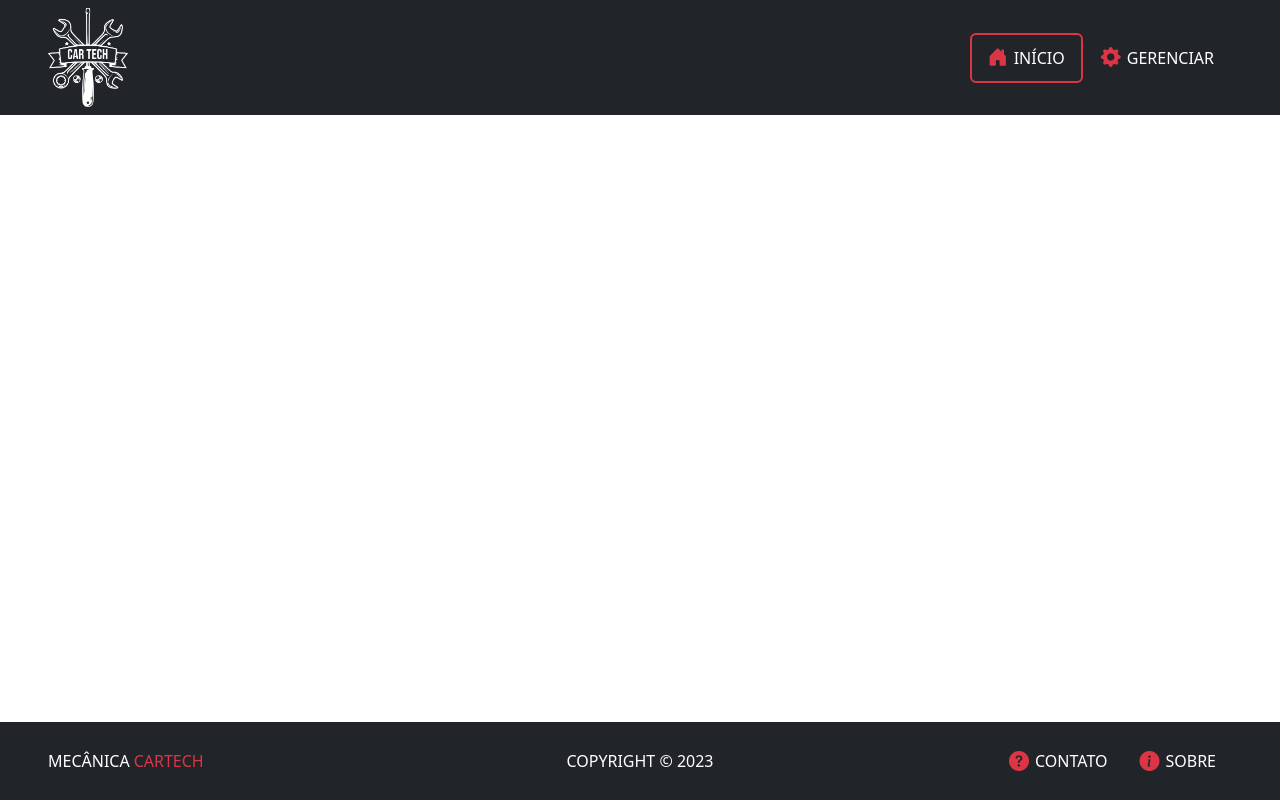
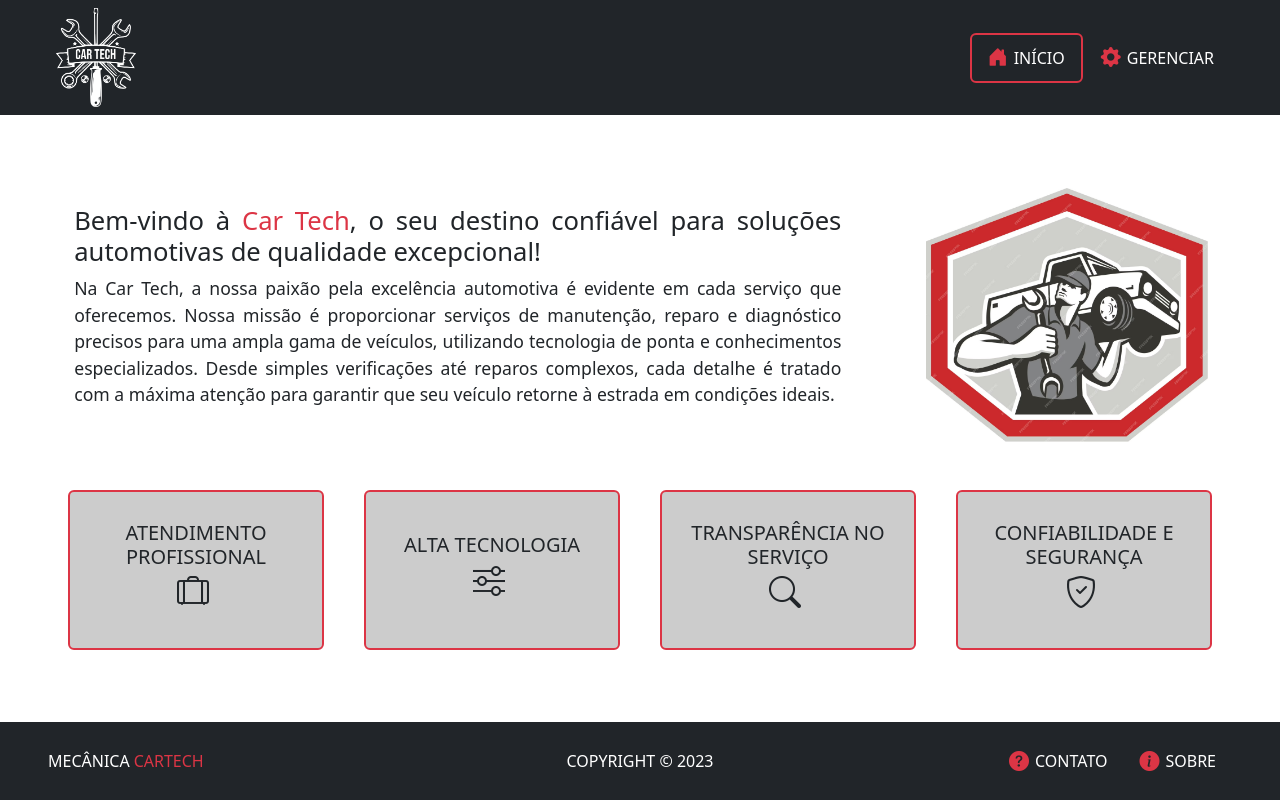
Before and after one commit to joaozanotti/CarTech, a PHP site: page / in a window 1280 px wide. Run offline with PHP 8.4, Linux system fonts and the light colour scheme.

Commit message:
Criando a estrutura e estilização da página inicial

```diff
--- a/control/funcoes.php
+++ b/control/funcoes.php
@@ -56,7 +56,7 @@ function criarIcone($titulo) {
 
 function criarLinks($titulo) {
     if ($titulo == "Home") {
-        return '<img src="../img/logobranca.png" alt="Logo da CarTech" width="80" class="py-2">
+        return '<img src="../img/logobranca.png" alt="Logo da CarTech" width="80" class="py-2 ms-2">
                 </a>
                 <ul class="nav col-12 col-lg-auto my-2 justify-content-center my-md-0 text-small">
                     <li class="border border-danger border-2 rounded-2">
@@ -73,7 +73,7 @@ function criarLinks($titulo) {
                     </li>
                 </ul>';
     } else {
-        return '<img src="../../img/logobranca.png" alt="Logo da CarTech" width="80" class="py-2">
+        return '<img src="../../img/logobranca.png" alt="Logo da CarTech" width="80" class="py-2 ms-2">
                 </a>
                 <ul class="nav col-12 col-lg-auto my-2 justify-content-center my-md-0 text-small">
                     <li class="border border-dark border-2">
--- a/view/cliente/gerenciar-cliente.php
+++ b/view/cliente/gerenciar-cliente.php
@@ -6,7 +6,7 @@ echo criaHeader("Clientes", 1);
 <main class="d-flex align-items-center justify-content-center flex-grow-1">
     <div class="text-center w-50">
         <h4>Selecione uma funcionalidade:</h4>
-        <a href="./cadastro-cliente.php" class="btn btn-secondary">Cadastrar cliente</a>
+        <a href="./cadastro-cliente.php" class="btn btn-secondary">Cadastrar clientes</a>
         <a href="./listagem-cliente.php" class="btn btn-secondary">Listar clientes</a>
         <a href="./filtro-cliente.php" class="btn btn-secondary">Filtrar clientes</a>
     </div>
--- a/view/index.php
+++ b/view/index.php
@@ -2,5 +2,46 @@
 require_once '../control/funcoes.php';
 
 echo criaHeader("Home");
+?>
+<main class="d-flex flex-column align-items-center justify-content-center flex-grow-1">
+    <div class="info row align-items-center justify-content-center w-100 mt-5 mb-4">
+        <div class="texto col-8 d-flex flex-column align-items-end">
+            <div style="width: 92.5%;">
+                <h5 style="font-size: 1.6em; text-align:justify;">Bem-vindo à <span class="text-danger">Car Tech</span>, o seu destino confiável para soluções automotivas de qualidade excepcional!</h5>
+                <p style="font-size: 1.10em; text-align:justify;">Na Car Tech, a nossa paixão pela excelência automotiva é evidente em cada serviço que oferecemos. Nossa missão é proporcionar serviços de manutenção, reparo e diagnóstico precisos para uma ampla gama de veículos, utilizando tecnologia de ponta e conhecimentos especializados. Desde simples verificações até reparos complexos, cada detalhe é tratado com a máxima atenção para garantir que seu veículo retorne à estrada em condições ideais.</p>
+            </div>
+        </div>
+        <div class="logo col-4 d-flex justify-content-center">
+            <img src="../img/home.png" alt="Imagem do Início" style="width: 70%;">
+        </div>
+    </div>
+    <div class="servicos d-flex align-items-center justify-content-around text-center w-100 mt-4 mb-5">
+            <div class="card border-danger border-2 ms-5" style="width: 20%; height: 10em; background-color: #cccccc;">
+                <div class="card-body d-flex flex-column justify-content-center">
+                    <h5 class="card-title">ATENDIMENTO PROFISSIONAL</h5>
+                    <h6 class="card-subtitle mb-2"><i class="bi bi-suitcase-lg" style="font-size: 2em;"></i></h6>
+                </div>
+            </div>
+           <div class="card border-danger border-2" style="width: 20%; height: 10em; background-color: #cccccc;">
+                <div class="card-body d-flex flex-column justify-content-center">
+                    <h5 class="card-title">ALTA TECNOLOGIA</h5>
+                    <h6 class="card-subtitle mb-2"><i class="bi bi-sliders" style="font-size: 2em;"></i></h6>
+                </div>
+            </div>
+            <div class="card border-danger border-2" style="width: 20%; height: 10em; background-color: #cccccc;">
+                <div class="card-body d-flex flex-column justify-content-center">
+                    <h5 class="card-title">TRANSPARÊNCIA NO SERVIÇO</h5>
+                    <h6 class="card-subtitle mb-2"><i class="bi bi-search" style="font-size: 2em;"></i></h6>
+                </div>
+            </div>
+            <div class="card border-danger border-2 me-5" style="width: 20%; height: 10em; background-color: #cccccc;">
+                <div class="card-body d-flex flex-column justify-content-center">
+                    <h5 class="card-title">CONFIABILIDADE E SEGURANÇA</h5>
+                    <h6 class="card-subtitle mb-2"><i class="bi bi-shield-check" style="font-size: 2em;"></i></h6>
+                </div>
+            </div>
+    </div>
+</main>
+<?php
 echo criaFooter();
 ?>
--- a/view/mecanico/gerenciar-mecanico.php
+++ b/view/mecanico/gerenciar-mecanico.php
@@ -6,7 +6,7 @@ echo criaHeader("Mecânicos", 2);
 <main class="d-flex align-items-center justify-content-center flex-grow-1">
     <div class="text-center w-50">
         <h4>Selecione uma funcionalidade:</h4>
-        <a href="./cadastro-mecanico.php" class="btn btn-secondary">Cadastrar mecânico</a>
+        <a href="./cadastro-mecanico.php" class="btn btn-secondary">Cadastrar mecânicos</a>
         <a href="./listagem-mecanico.php" class="btn btn-secondary">Listar mecânicos</a>
         <a href="./filtro-mecanico.php" class="btn btn-secondary">Filtrar mecânicos</a>
     </div>
--- a/view/servico/gerenciar-servico.php
+++ b/view/servico/gerenciar-servico.php
@@ -6,7 +6,7 @@ echo criaHeader("Serviços", 3);
 <main class="d-flex align-items-center justify-content-center flex-grow-1">
     <div class="text-center w-50">
         <h4>Selecione uma funcionalidade:</h4>
-        <a href="./cadastro-servico.php" class="btn btn-secondary">Cadastrar serviço</a>
+        <a href="./cadastro-servico.php" class="btn btn-secondary">Cadastrar serviços</a>
         <a href="./listagem-servico.php" class="btn btn-secondary">Listar serviços</a>
     </div>
     <div class="text-center w-50">
```
Also changed, not shown: img/home.png (added).
